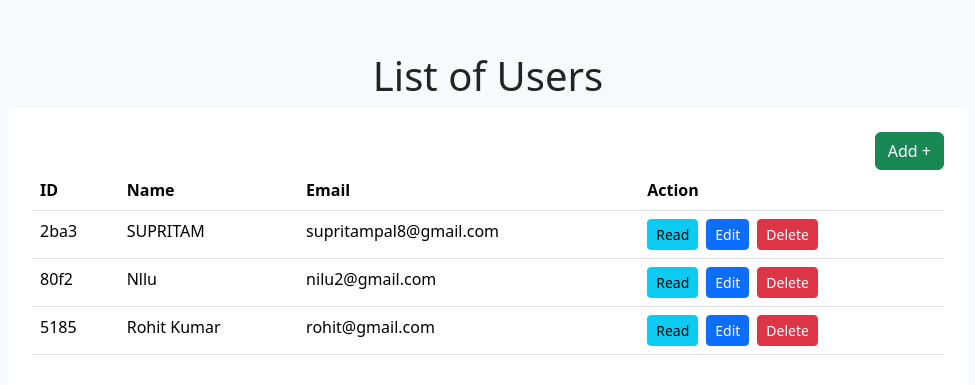
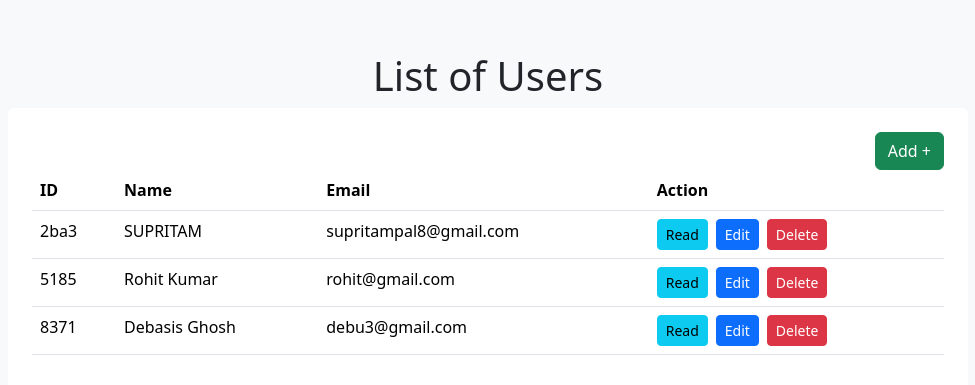
Before and after one commit to Supritam-Pal/crud_app, a React (Create React App) app: page / in a window 1280 px wide. Shown: the part 177-562 px from the top of the page, without its empty margins (152-1127 px from the left). Built offline with nearby package versions, Linux system fonts and the light colour scheme; data requests are answered from the project's data file.

Commit message:
fixing-bug

```diff
--- a/db.json
+++ b/db.json
@@ -6,14 +6,14 @@
       "email": "supritampal8@gmail.com"
     },
     {
-      "id": "80f2",
-      "name": "Nllu",
-      "email": "nilu2@gmail.com"
-    },
-    {
       "id": "5185",
       "name": "Rohit Kumar",
       "email": "rohit@gmail.com"
+    },
+    {
+      "id": "8371",
+      "name": "Debasis Ghosh",
+      "email": "debu3@gmail.com"
     }
   ]
 }
--- a/src/Create.js
+++ b/src/Create.js
@@ -34,7 +34,7 @@ function Create() {
 
             <div className='mb-2'>
                 <label htmlFor='email'>Email:</label>
-                 <input type='email' name='email' className='form-control' placeholder='Enter Name' value={values.email}
+                 <input type='email' name='email' className='form-control' placeholder='Enter Email' value={values.email}
                   onChange={e => setValues({...values , email: e.target.value})}
                  />
             </div>
--- a/src/Home.js
+++ b/src/Home.js
@@ -5,21 +5,12 @@ function Home() {
     const [data , setData] = useState([])
     const navigate = useNavigate()
   useEffect(() =>{
-    axios.get('http://localhost:3000/users')
+    axios.get('http://localhost:5001/users')
     .then(res => setData(res.data))
     .catch(err => console.log(err))
   },[])
 
-  // const handleDelete = (id) =>{
-  //    //const confirm = window.confirm("would you like to delete?");
 
-  //     axios.delete(`http://localhost:3000/users/${id}` )
-  //     .then(res => {
-  //       navigate("/");
-  //     }).catch(err => console.log(err))
-
-
-  // }
 
   const handleDelete = (id) =>{
     const confirm = window.confirm("would you like to delete?");
@@ -27,9 +18,8 @@ function Home() {
     axios.delete(`http://localhost:5001/users/${id}`)
     .then(res => {
       console.log("User deleted successfully:", res.data);
-      // After deletion, update the data in the state
       setData(data.filter(user => user.id !== id));
-
+      window.location.reload()
     })
     .catch(err => console.log(err));
     }
```
